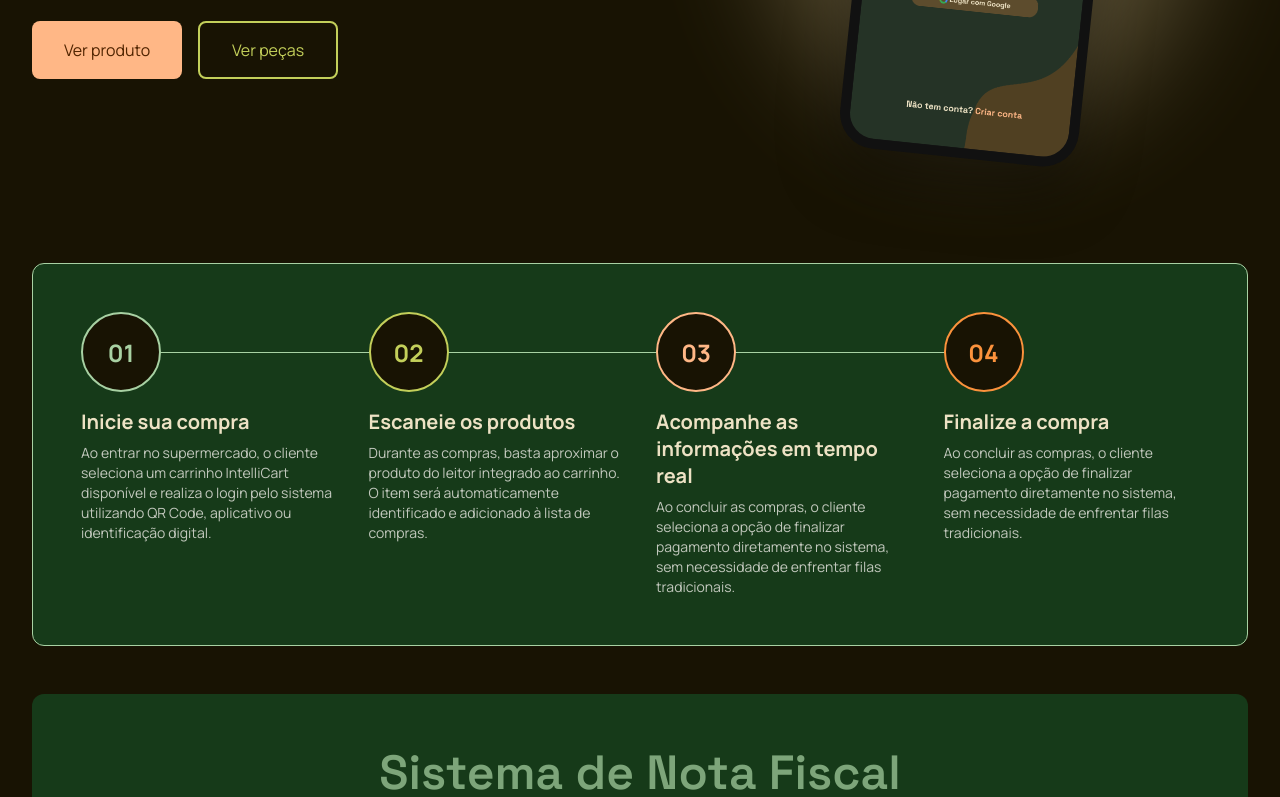
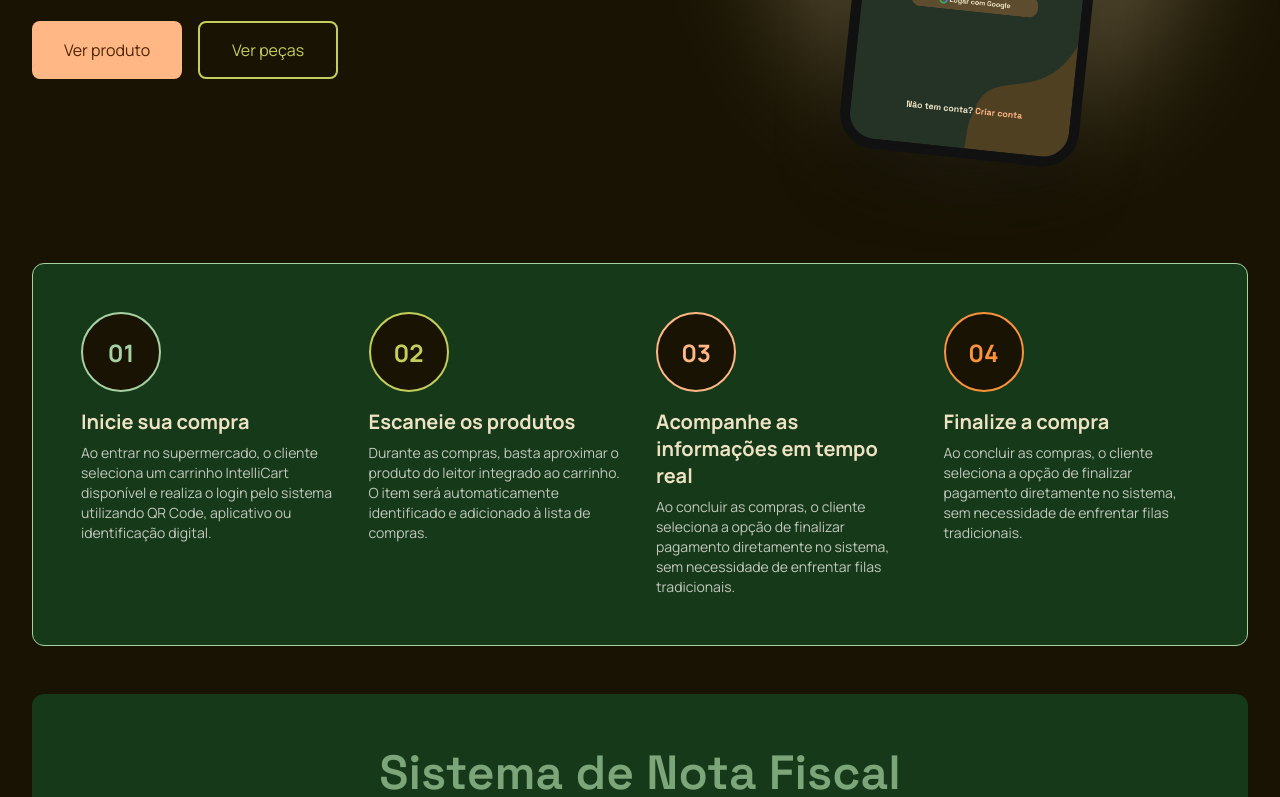
Before and after one commit to RobertaVitoriadeSouza/tcc-intercall, a website: page pagina2.html in a window 1280 px wide. Shown: the part 552-1349 px from the top of the page. Drawn offline with Linux system fonts and the light colour scheme.

Commit message:
Remove a linha conectora atras dos circulos do roadmap

```diff
--- a/pagina2.css
+++ b/pagina2.css
@@ -97,10 +97,7 @@
 
 @media (min-width: 860px) {
   .roadmap { margin: 0; padding: 48px; }
-  .roadmap-grid { grid-template-columns: repeat(4, 1fr); position: relative; }
-  .roadmap-grid::before {
-    content: ''; position: absolute; z-index: 0; top: 40px; left: 40px; width: calc(75% + 24px); height: 1px; background: var(--green-pale);
-  }
+  .roadmap-grid { grid-template-columns: repeat(4, 1fr); }
 }
 
 /* Video section */
```
